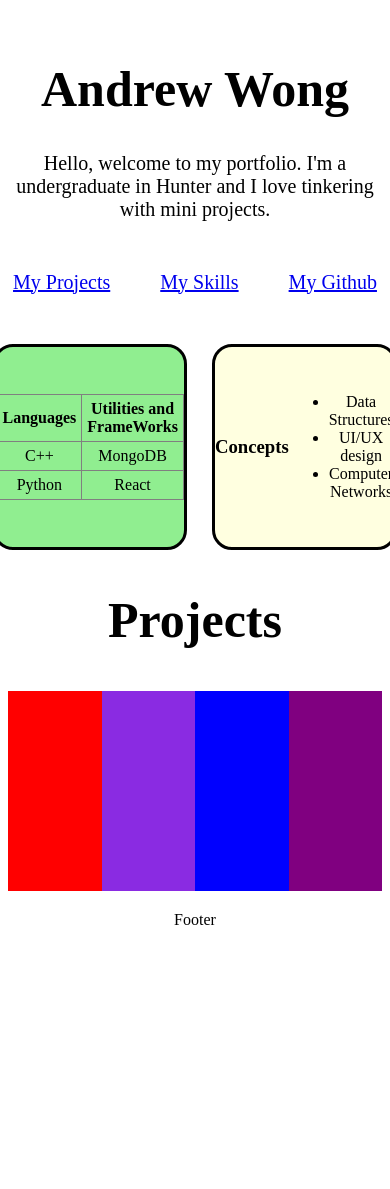
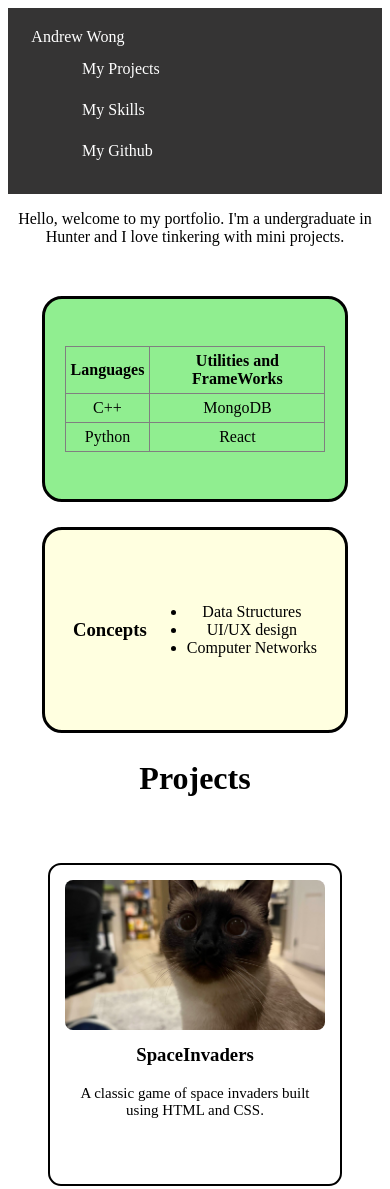
Before and after one commit to Andrew2436/Andrew2436.github.io, a plain HTML site: page index.html in a window 390 px wide. Shown: the top 1189 px of the page. Before the commit the page ends 949 px from the top, so only its background shows below. Drawn offline with Linux system fonts and the light colour scheme.

Commit message:
mobile testing

```diff
--- a/css/style.css
+++ b/css/style.css
@@ -1,10 +1,38 @@
 
+.navbar {
+    display: flex;
+    justify-content: space-between;
+    align-items: center;
+    padding: 20px;
+    background-color: rgb(53, 52, 52);
+}
+
+.navlinks {
+    list-style: none;
+    display: flex;
+    gap: 45px;
+    margin: 6px;
+}
+
+.navlinks a {
+    text-decoration: none;
+    color: white;
+    padding: 20px;
+}
+
+.navlinks a:hover {
+    background-color: black;
+}
+
+.logoname {
+    color: white;
+    margin-left: 1%;
+}
 
 h1 {
     text-align: center;
     font-family: 'Times New Roman', Times, serif;
-    margin-top: 60px;
-    font-size: 50px;
+    font-size: 20px;
 }
 
 /* ID > Class > General specificity, ID has the highest specificity */
@@ -28,14 +56,6 @@ footer {
     background-color: white;
 }
 
-nav {
-    display: flex;
-    justify-content: center;
-    gap: 50px;
-    margin-bottom: 50px;
-    font-size: 20px;
-}
-
 h2 {
     text-align: center;
     font-size: 50px;
@@ -53,7 +73,7 @@ h2 {
     border: 3px solid black;
     border-radius: 20px;
     display: flex;
-    justify-content: center; /* horizontal */
+    justify-content: center;
     align-items: center;
 }
 .box th, .box td {
@@ -74,13 +94,38 @@ h2 {
 }
 
 .projectcontainer {
-    display: flex;
-    justify-content: space-evenly;
+    grid-template-columns: repeat(3, 1fr);
+    display: grid;
+    gap: 25px;
+    padding: 40px;
 }
 
+/* project card */
 .projectbox {
-    width: 200px;
-    height: 200px;
+    border: 2px solid black;
+    border-radius: 13px;
+    padding: 15px;
+    text-align: center;
+    background-color: white;
+}
+
+/* project images */
+.projectbox img {
+    width: 100%;
+    height: 150px;
+    object-fit: cover;
+    border-radius: 8px;
+}
+
+/* project title */
+.projectbox h3 {
+    margin-top: 10px;
+}
+
+/* project description */
+.projectbox p {
+    background: none;
+    font-size: 14px;
 }
 #pbox1 {
     background-color: red;
@@ -97,3 +142,44 @@ h2 {
 #pbox4 {
     background-color: purple;
 }
+
+/* Mobile adjustments */
+@media (max-width: 768px) {
+
+    .navbar {
+        flex-direction: column;
+        align-items: flex-start;
+    }
+
+    .navlinks {
+        width: 100%;
+        flex-direction: column;
+        gap: 7px;
+    }
+
+    .navlinks a {
+        display: block;
+        padding: 8px;
+    }
+
+    .projectcontainer {
+        grid-template-columns: 1fr;
+    }
+
+    .skillcontainer {
+        flex-direction: column;
+    }
+
+    h2 {
+        font-size: 32px;
+    }
+
+    p {
+        font-size: 16px;
+    }
+
+    .projectbox p {
+        font-size: 15px;
+    }
+
+}
--- a/index.html
+++ b/index.html
@@ -9,21 +9,25 @@
     </head>
 
     <body>
+
         <header>
-            <h1>
-                Andrew Wong
-            </h1>
+            <!--Navbar-->
+            <nav class="navbar">
+                <div class="logoname">Andrew Wong</div>
+
+                <ul class = "navlinks">
+                    <!--Links to project and github, same page and new window & website-->
+                    <li> <a href="#projects">My Projects</a> </li>
+                    <li> <a href="#skills">My Skills</a> </li>
+                    <li> <a href="https://github.com/Andrew2436" target="_blank" rel="noopener">My Github</a> </li>
+                </ul>
+            </nav>
+
+
             <p class= "head" id="welcomemsg">
                 Hello, welcome to my portfolio. I'm a undergraduate in Hunter and I love tinkering with mini projects.
             </p>
         </header>
-
-        <nav>
-            <!--Links to project and github, same page and new window & website-->
-            <a href="#projects">My Projects</a>
-            <a href="#skills">My Skills</a>
-            <a href="https://github.com/Andrew2436" target="_blank" rel="noopener">My Github</a>
-        </nav>
 
         <main>
             <!--Skills section-->
@@ -63,22 +67,37 @@
                 </section>
             </div>
 
-            <!--Project section-->
+            <!--New Project section-->
             <section id="projects">
                 <h2>Projects</h2>
+
+                <div class="projectcontainer">
+
+                    <div class="projectbox">
+                        <img src="css/cat2.jpg" alt="Project 1">
+                        <h3>SpaceInvaders</h3>
+                        <p>A classic game of space invaders built using HTML and CSS.</p>
+                    </div>
+
+                    <div class="projectbox">
+                        <img src="css/cat2.jpg" alt="Project 2">
+                        <h3>Nestpals</h3>
+                        <p>A MERN project that helps users find roommates and apartments.</p>
+                    </div>
+
+                    <div class="projectbox">
+                        <img src="css/cat2.jpg" alt="Project 3">
+                        <h3>Bullseye Blitz</h3>
+                        <p>2D browser game using a custom game engine built with OpenGL, CMAKE, and GLFW.</p>
+                    </div>
+
+                </div>
             </section>
-
-            <div class = "projectcontainer">
-                <div class="projectbox" id="pbox1"></div>
-                <div class="projectbox" id="pbox2"></div>
-                <div class="projectbox" id="pbox3"></div>
-                <div class="projectbox" id="pbox4"></div>
-            </div>
 
         </main>
 
         <footer>
-            <p2>Footer</p2>
+            <p>Footer</p>
         </footer>
     </body>
 
```
Also changed, not shown: 1 other file.
